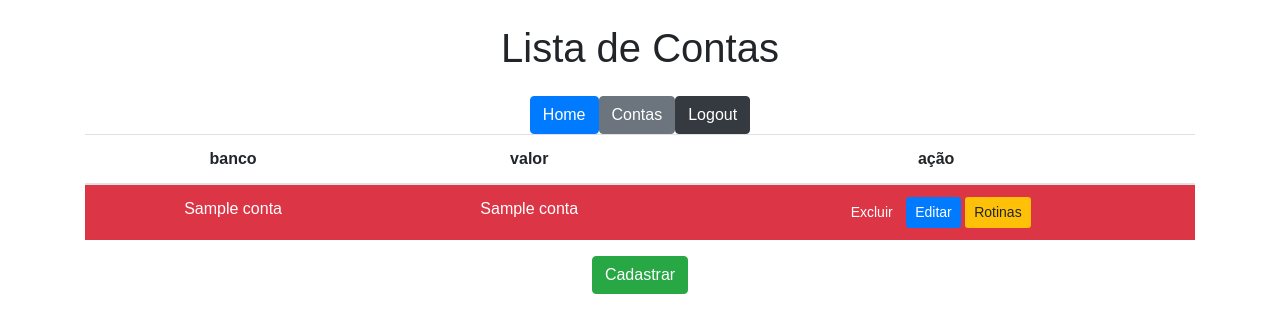
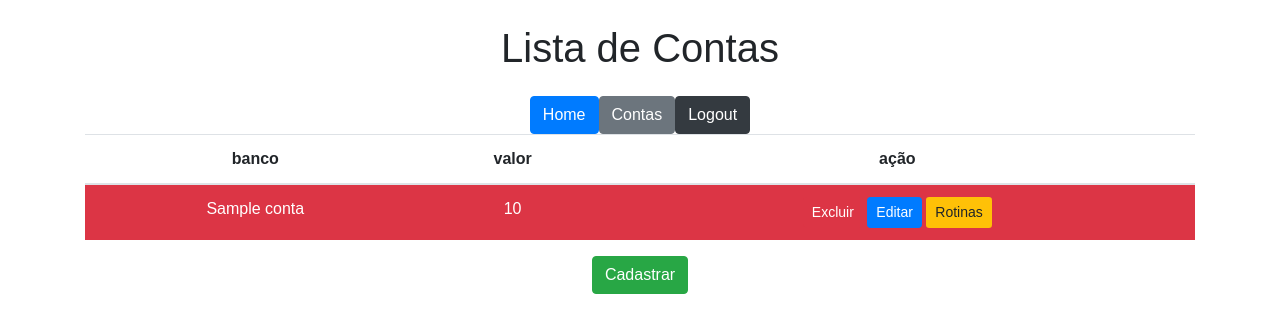
Before and after one commit to Talescruzs/OrganizadorFinanceiro, a Flask app: template Server/WEB/templates/contas.html in a window 1280 px wide. Shown: the top 333 px of the page. Run offline with Flask 3, Linux system fonts and the light colour scheme; the template is opened without the code that fills it: most values are stand-ins (such as "Sample title", 1, 10 or a date in 2020); some libraries are stand-ins or nearby versions.

Commit message:
agora funciona

```diff
--- a/Server/WEB/app.py
+++ b/Server/WEB/app.py
@@ -130,21 +130,22 @@ def criarConta():
 
     return render_template("criarContas.html")
 
-# @app.route("/contas/deleta<int:conta_id>", methods=['POST'])
-# def deletaConta(conta_id):
-#     if 'user' not in session:
-#         return redirect(url_for('login'))
+@app.route("/contas/deleta<int:conta_id>", methods=['POST'])
+def deletaConta(conta_id):
+    return redirect(url_for('contas'))
+    # if 'user' not in session:
+    #     return redirect(url_for('login'))
 
-#     url = "{0}/delete_account".format(url_api)
-#     json = {
-#         "user":session['user'],
-#         "data":{
-#             "id":conta_id
-#         }
-#     }
-#     response = requests.delete(url=url, json=json)
-#     print(response.json())
-#     return redirect(url_for('contas'))
+    # url = "{0}/delete_account".format(url_api)
+    # json = {
+    #     "user":session['user'],
+    #     "data":{
+    #         "id":conta_id
+    #     }
+    # }
+    # response = requests.delete(url=url, json=json)
+    # print(response.json())
+    # return redirect(url_for('contas'))
 
 
 if __name__ == "__main__":
--- a/Server/WEB/templates/contas.html
+++ b/Server/WEB/templates/contas.html
@@ -15,28 +15,27 @@
         </thead>
         <tbody>
             {% for conta in contas %}
-                {% if conta[2] == 'P' %}
+                {% if conta['tipo'] == 'P' %}
                     <tr class="p-3 mb-2 bg-info text-white">
-                {% elif conta[2] == 'C' %}
+                {% elif conta['tipo'] == 'C' %}
                     <tr class="p-3 mb-2 bg-secondary text-white">
                 {% else %}
                     <tr class="p-3 mb-2 bg-danger text-white">
                 {% endif %}
-                        <td>{{ conta[1] }}</td>
+                        <td>{{ conta['nomeBanco'] }}</td>
                         <!-- <td>{{ conta[2] }}</td> -->
-                        <td>{{ conta[3] }}</td>
+                        <td>{{ conta['valor'] }}</td>
                         <!-- <td>{{ conta[4] }}</td> -->
                         <td>
-                            <!-- Formulário para excluir a conta -->
-                            <form action="{{ url_for('deletaConta', conta_id=conta[0]) }}" method="POST" style="display: inline;">
+                            <form action="{{ url_for('deletaConta', conta_id=conta['id']) }}" method="POST" style="display: inline;">
                                 <input type="hidden" name="_method" value="DELETE">
                                 <button type="submit" class="btn btn-danger btn-sm">Excluir</button>
                             </form>
-                            <form action="{{ url_for('deletaConta', conta_id=conta[0]) }}" method="POST" style="display: inline;">
+                            <form action="{{ url_for('deletaConta', conta_id=conta['id']) }}" method="POST" style="display: inline;">
                                 <input type="hidden" name="_method" value="DELETE">
                                 <button type="submit" class="btn btn-primary btn-sm">Editar</button>
                             </form>
-                            <form action="{{ url_for('deletaConta', conta_id=conta[0]) }}" method="POST" style="display: inline;">
+                            <form action="{{ url_for('deletaConta', conta_id=conta['id']) }}" method="POST" style="display: inline;">
                                 <input type="hidden" name="_method" value="DELETE">
                                 <button type="submit" class="btn bg-warning btn-sm">Rotinas</button>
                             </form>
```
